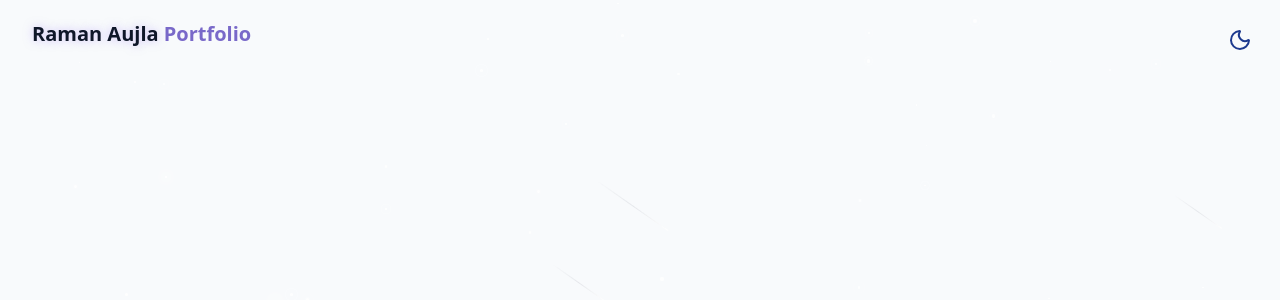
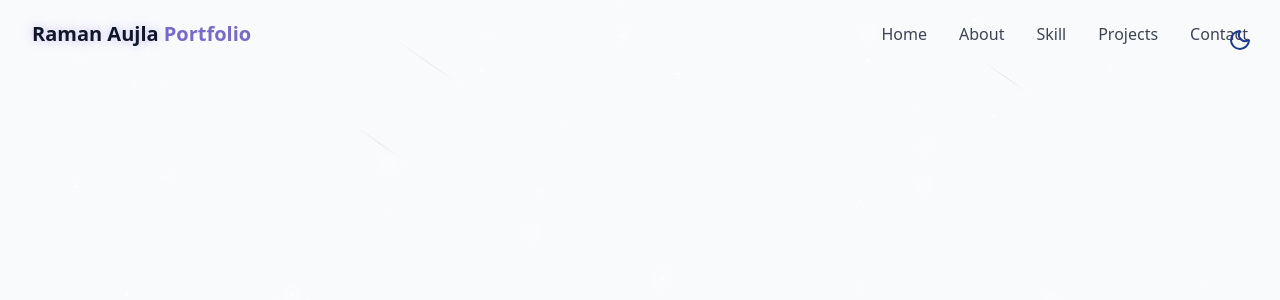
Before and after one commit to romiaujla/portfolio-2025, a React (Vite) app: page / in a window 1280 px wide. Shown: the top 300 px of the page. Built offline with nearby package versions, Linux system fonts and the light colour scheme.

Commit message:
[PORTFOLIO-2025] Created the menu section

```diff
--- a/src/components/NavBar.tsx
+++ b/src/components/NavBar.tsx
@@ -1,7 +1,13 @@
+import { Menu, X } from "lucide-react";
 import { useEffect, useState } from "react";
 import { cn } from "../lib/utils";
 
-const navItems = [
+type NavItemModel = {
+    name: string;
+    href: string;
+};
+
+const navItemList: Array<NavItemModel> = [
     { name: 'Home', href: '#home' },
     { name: 'About', href: '#about' },
     { name: 'Skill', href: '#skills' },
@@ -10,34 +16,100 @@ const navItems = [
 ];
 
 export const NavBar = () => {
-    const [isScrolled, setIsScrolled] = useState<boolean>(false);
+    const [isScrolled, setIsScrolled] = useState(false);
+    const [isMenuOpen, setIsMenuOpen] = useState(false);
 
     useEffect(() => {
+        const handleScroll = () => {
+            setIsScrolled(window.scrollY > 10);
+        };
+
         handleScroll();
-
         window.addEventListener("scroll", handleScroll);
         return () => {
             window.removeEventListener("scroll", handleScroll);
-        }
+        };
     }, []);
 
-    const handleScroll = () => { }
-
-    return <div className={cn(
+    return (
+        <nav
+            className={cn(
                 "fixed w-full z-40 transition-all duration-300",
-        isScrolled ? "py-3 bd-background/80 backdrop-blur-md shadow-xs" : "py-5"
-    )}>
-
+                isScrolled ? "py-3 bg-background/80 backdrop-blur-md shadow-xs" : "py-5"
+            )}
+            aria-label="Main navigation"
+        >
             <div className="container flex items-center justify-between">
                 <a
                     className="text-xl font-bold text-primary flex items-center"
                     href="#hero"
+                    aria-label="Go to hero section"
                 >
                     <span className="relative z-10">
                         <span className="text-glow text-foreground">Raman Aujla</span> Portfolio
                     </span>
                 </a>
+
+                {/* Desktop Navigation */}
+                <ul className="hidden md:flex space-x-8" role="menubar" aria-label="Primary">
+                    {navItemList.map((navItem) => (
+                        <li key={navItem.href} role="none">
+                            <a
+                                href={navItem.href}
+                                className="text-foreground/80 hover:text-primary transition-colors duration-300"
+                                role="menuitem"
+                                tabIndex={0}
+                                aria-label={`Go to ${navItem.name} section`}
+                            >
+                                {navItem.name}
+                            </a>
+                        </li>
+                    ))}
+                </ul>
+
+                {/* Mobile Menu Button */}
+                <button
+                    onClick={() => setIsMenuOpen((prev) => !prev)}
+                    aria-label={isMenuOpen ? "Close menu" : "Open menu"}
+                    aria-controls="mobile-menu"
+                    aria-expanded={isMenuOpen}
+                    type="button"
+                    className="md:hidden p-2 text-foreground z-50"
+                >
+                    {isMenuOpen ? <X size={24} aria-hidden="true" /> : <Menu size={24} aria-hidden="true" />}
+                </button>
+
+                {/* Mobile Navigation */}
+                <div
+                    id="mobile-menu"
+                    className={cn(
+                        "fixed inset-0 bg-background/95 backdrop-blur-md",
+                        "z-40 flex flex-col items-center justify-center",
+                        "transition-all duration-300 md:hidden",
+                        isMenuOpen ? "opacity-100 visible pointer-events-auto" : "opacity-0 invisible pointer-events-none"
+                    )}
+                    role="dialog"
+                    aria-modal="true"
+                    aria-label="Mobile navigation"
+                >
+                    <ul className="flex flex-col space-y-8 text-xl" role="menu" aria-label="Mobile primary">
+                        {navItemList.map((navItem) => (
+                            <li key={navItem.href} role="none">
+                                <a
+                                    href={navItem.href}
+                                    className="text-foreground/80 hover:text-primary transition-colors duration-300"
+                                    role="menuitem"
+                                    tabIndex={isMenuOpen ? 0 : -1}
+                                    aria-label={`Go to ${navItem.name} section`}
+                                    onClick={() => setIsMenuOpen(false)}
+                                >
+                                    {navItem.name}
+                                </a>
+                            </li>
+                        ))}
+                    </ul>
                 </div>
-
-    </div>;
-}
+            </div>
+        </nav>
+    );
+};
```
Lines whose indentation alone changed are shown as unchanged.
